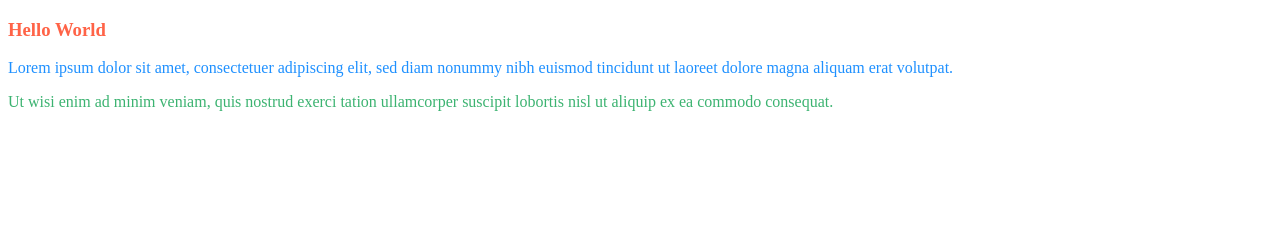
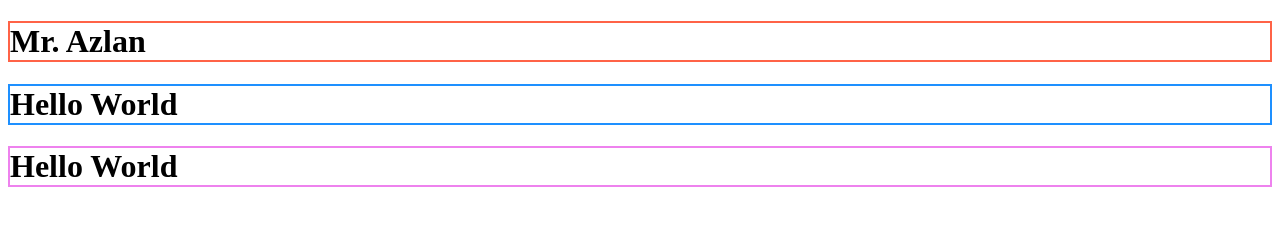
Before and after one commit to panghaichet/tempo, a plain HTML site: page index.html in a window 1280 px wide. Drawn offline with Linux system fonts and the light colour scheme.

Commit message:
Update index.html

```diff
--- a/index.html
+++ b/index.html
@@ -2,11 +2,11 @@
 <html>
 <body>
 
-<h3 style="color:Tomato;">Hello World</h3>
+<h1 style="border: 2px solid Tomato;"Hello >Mr. Azlan</h1>
 
-<p style="color:DodgerBlue;">Lorem ipsum dolor sit amet, consectetuer adipiscing elit, sed diam nonummy nibh euismod tincidunt ut laoreet dolore magna aliquam erat volutpat.</p>
+<h1 style="border: 2px solid DodgerBlue;">Hello World</h1>
 
-<p style="color:MediumSeaGreen;">Ut wisi enim ad minim veniam, quis nostrud exerci tation ullamcorper suscipit lobortis nisl ut aliquip ex ea commodo consequat.</p>
+<h1 style="border: 2px solid Violet;">Hello World</h1>
 
 </body>
 </html>
```
